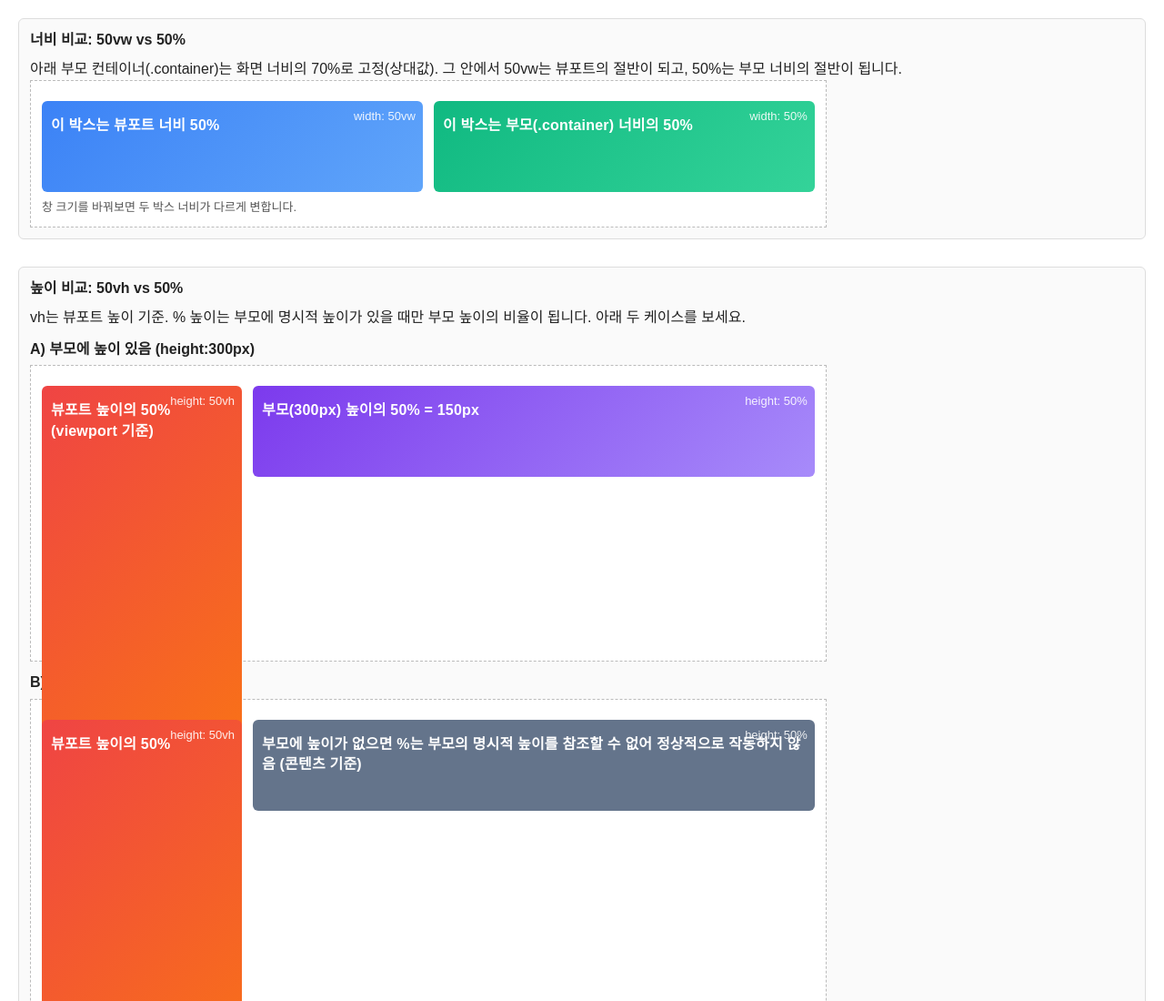
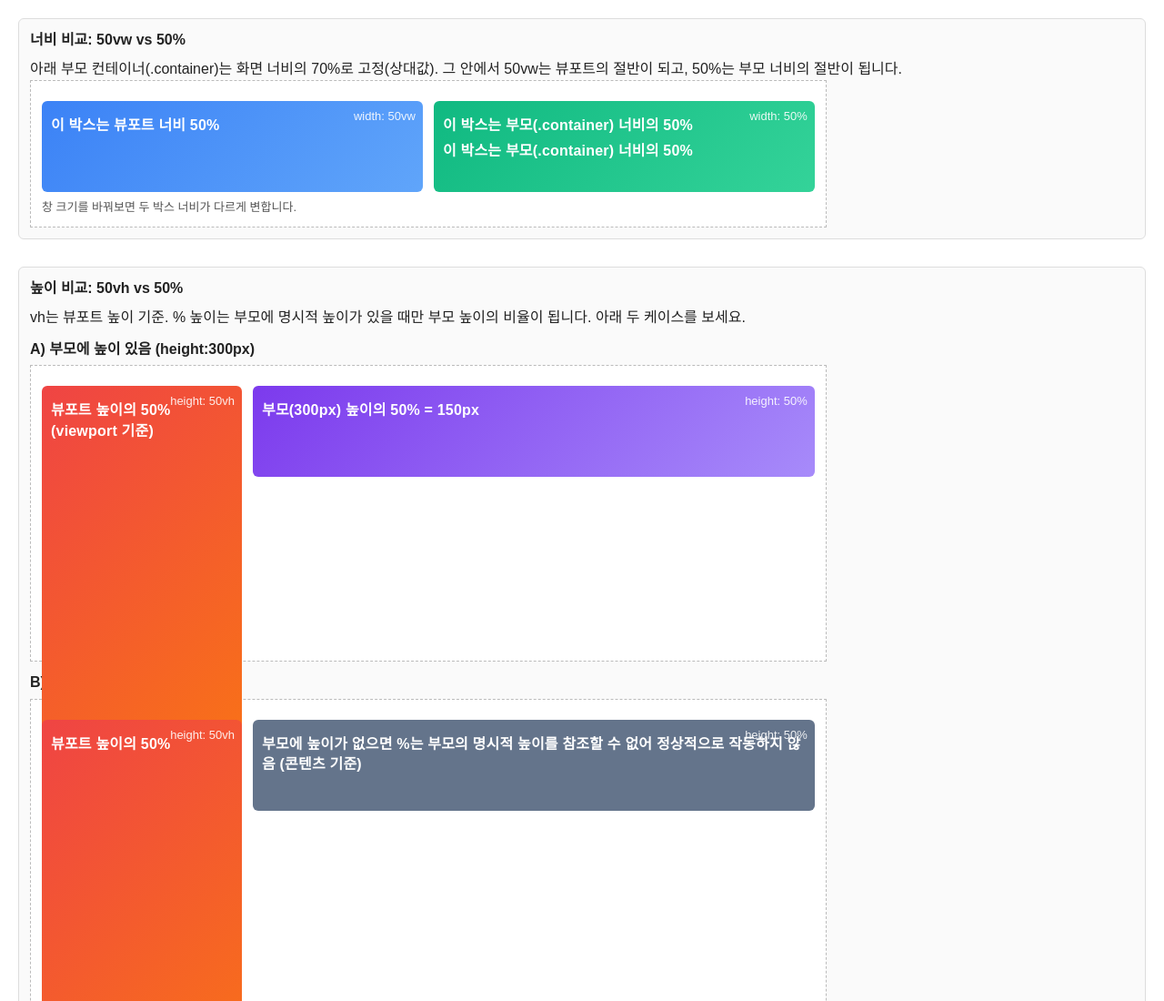
Before and after one commit to spsol81325-netizen/web, a plain HTML site: page 단위/wwwh.html in a window 1280 px wide. Shown: the top 1100 px of the page at 91% size. Drawn offline with Linux system fonts and the light colour scheme.

Commit message:
단위추가

```diff
--- a/단위/wwwh.html
+++ b/단위/wwwh.html
@@ -45,6 +45,7 @@
       <div class="panel pct">
         <span class="label">width: 50%</span>
         <p>이 박스는 부모(.container) 너비의 50%</p>
+        <p>이 박스는 부모(.container) 너비의 50%</p>
       </div>
     </div>
     <div class="note">창 크기를 바꿔보면 두 박스 너비가 다르게 변합니다.</div>
```
